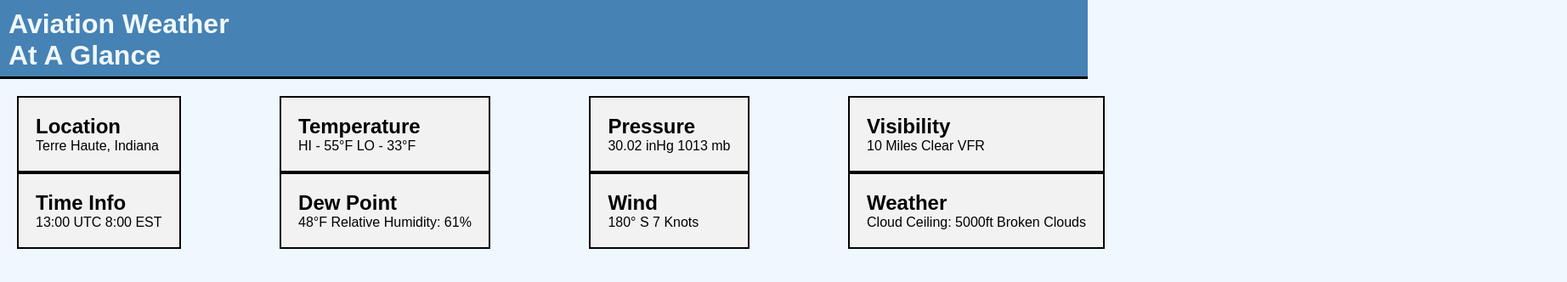
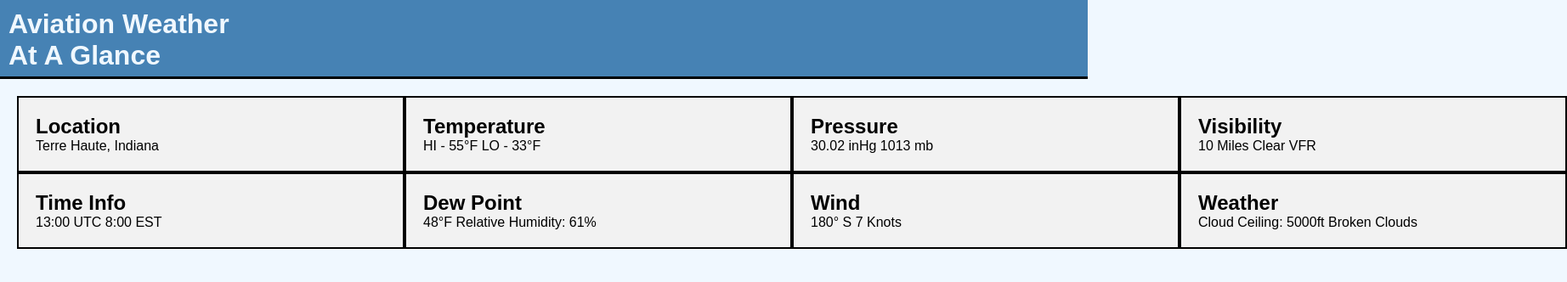
Before and after one commit to Codypat60/senior-project, a plain HTML site: page index.html in a window 1280 px wide. Shown: the whole page at 85% size, 1844 px wide, since content can reach past the window. Drawn offline with Linux system fonts and the light colour scheme.

Commit message:
Updated CSS
Added styles for Index.

```diff
--- a/style.css
+++ b/style.css
@@ -27,19 +27,14 @@ body {
 
 .main-content {
     padding: 20px;
+    width: 98%;
+    height: 100%;
     display: flex;
-    flex-direction: row;
-    width: 100%;
-    height: 100%;
-    justify-content: space-between;
 }
 
 .inner-div {
+    width: 412px;
     background-color: #F2F2F2;
     border: 2px solid black;
     padding: 20px
 }
-
-.right-content {
-
-}
```
